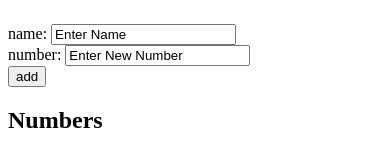
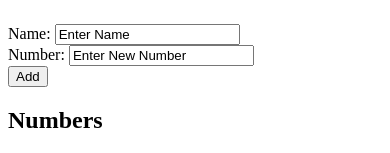
Before and after one commit to RetiredDairyCow/FULL-STACK-OPEN, a React (Create React App) app in the folder FSP-E2/phonebookapp/: page / in a window 390 px wide. Shown: the part 131-284 px from the top of the page. Built offline with nearby package versions, Linux system fonts and the light colour scheme; data requests are answered from the project's data file.

Commit message:
phonebook app refactored and merged to master

```diff
--- a/FSP-E2/phonebookapp/src/App.js
+++ b/FSP-E2/phonebookapp/src/App.js
@@ -1,3 +1,4 @@
+/* Phone book app with effect hooks and data from JSON serve */
 import React, {useState, useEffect} from 'react'
 import Numbers from './components/Numbers'
 import Search from './components/Search'
--- a/FSP-E2/phonebookapp/src/components/Forms.js
+++ b/FSP-E2/phonebookapp/src/components/Forms.js
@@ -13,7 +13,7 @@ const Forms = (props) => {
     const addNameAndNumber = (event) => {
         /* Add name and number to the list of notes */
 
-        event.preventDefault()
+        event.preventDefault() //prevents refreshing page on submit
         const checkNameinArray = props.persons.some(nameElement =>
             nameElement.name === props.newName)
 
@@ -25,21 +25,19 @@ const Forms = (props) => {
             number: props.newNumber
             }
             props.setPersons(props.persons.concat(newNameObject))
-            /* props.setNewName('Add a new name')
-            props.setNewNumber('Add a new number') */
         }
     }
 
     return (
         <form onSubmit={addNameAndNumber}>
         <div>
-          name: <input value={props.newName} onChange={handleNameChange}/>
+          Name: <input value={props.newName} onChange={handleNameChange}/>
         </div>
         <div>
-          number: <input value={props.newNumber} onChange={handleNumberChange}/>
+          Number: <input value={props.newNumber} onChange={handleNumberChange}/>
         </div>
         <div>
-          <button type="submit">add</button>
+          <button type="submit">Add</button>
         </div>
       </form>
     )
--- a/FSP-E2/phonebookapp/src/components/Search.js
+++ b/FSP-E2/phonebookapp/src/components/Search.js
@@ -1,6 +1,7 @@
 import React from 'react'
 
 const Search = (props) => {
+    //event handler to set search term
     const handleSearch = (event) => {
         props.setSearch(event.target.value)
     }
```
